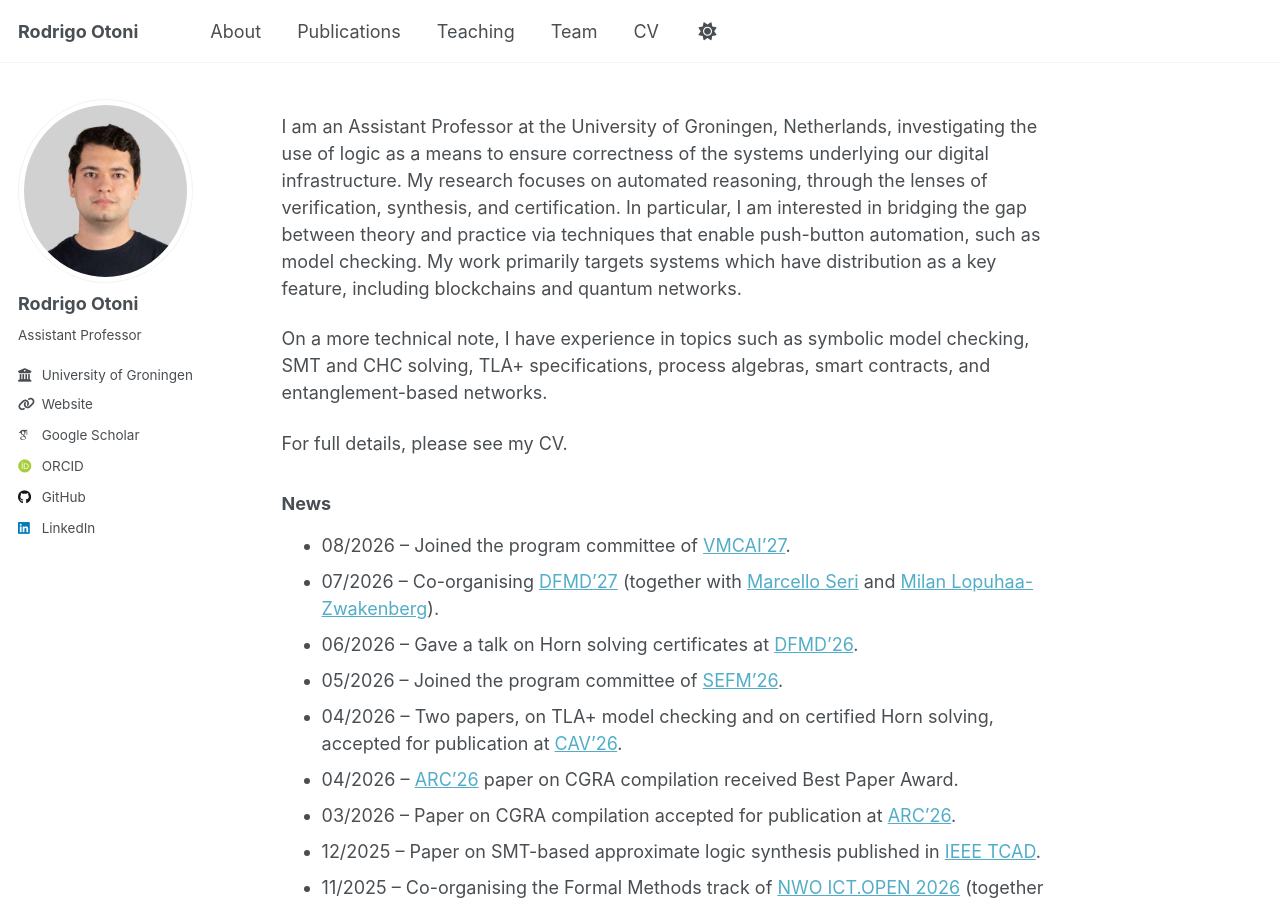
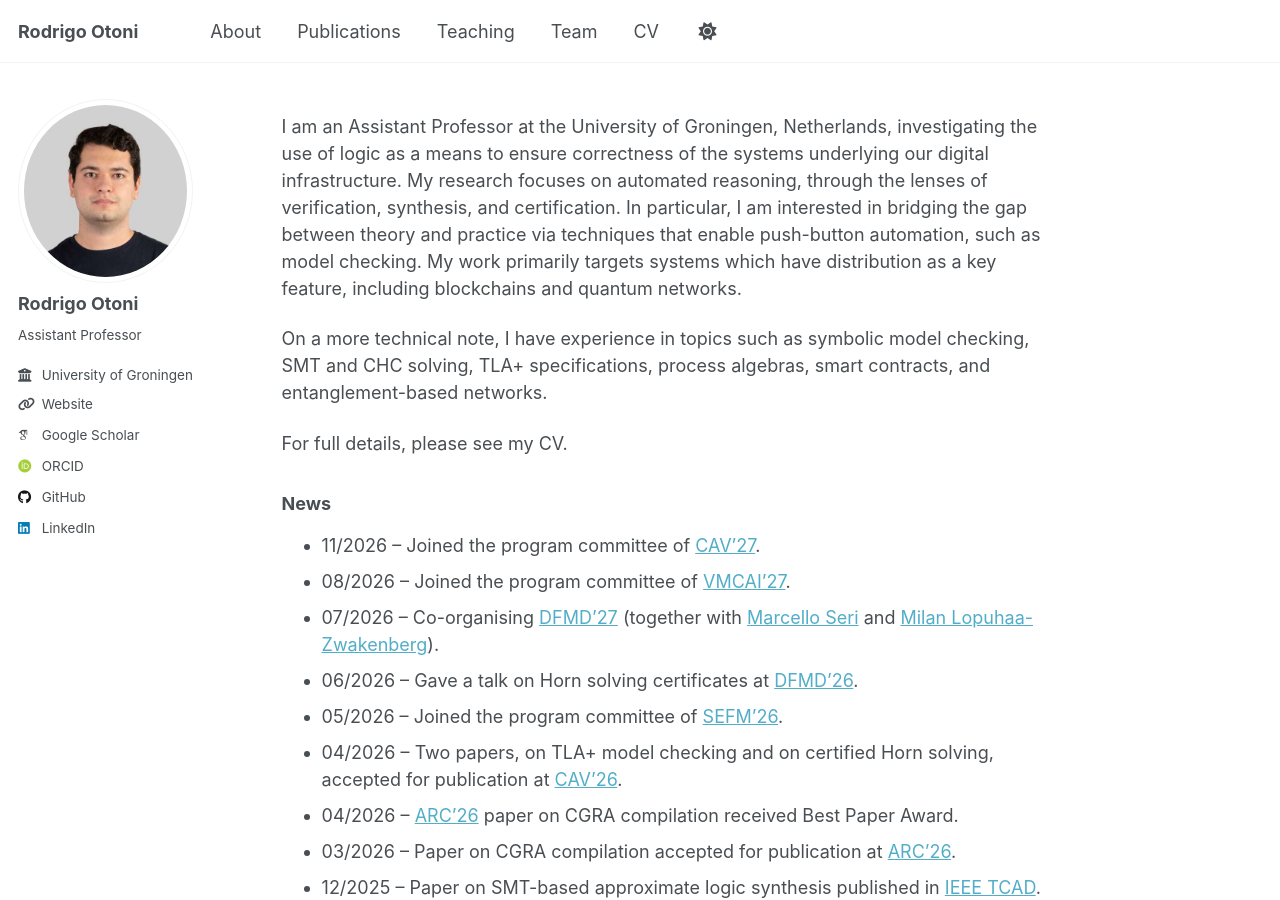
Before and after one commit to rodrigo7491/rodrigo7491.github.io, a Jekyll site: the page built from _pages/about.md, in a window 1280 px wide and 900 px high. Built offline with Jekyll 4.4.1, drawn with Linux system fonts in a browser that asks for light colours; some web fonts are replaced.

Commit message:
update news and cv

```diff
--- a/_pages/about.md
+++ b/_pages/about.md
@@ -15,6 +15,7 @@ For full details, please see my CV.
 
 ### News
 
+- 11/2026 &ndash; Joined the program committee of [CAV'27].
 - 08/2026 &ndash; Joined the program committee of [VMCAI'27].
 - 07/2026 &ndash; Co-organising [DFMD'27] (together with [Marcello Seri] and [Milan Lopuhaa-Zwakenberg]).
 - 06/2026 &ndash; Gave a talk on Horn solving certificates at [DFMD'26].
@@ -30,6 +31,7 @@ For full details, please see my CV.
 
 [comment]: <> (- 09/2025 &ndash; Joined the University of Groningen as an Assistant Professor!)
 
+[CAV'27]: https://conferences.i-cav.org/2027
 [VMCAI'27]: https://conf.researchr.org/home/VMCAI-2027
 [Milan Lopuhaa-Zwakenberg]: https://milanlopuhaazwakenberg.personalweb.utwente.nl
 [Marcello Seri]: http://academic.mseri.me
```
Also changed, not shown: _pages/cv.md (+1 -1 lines), 1 other file.
